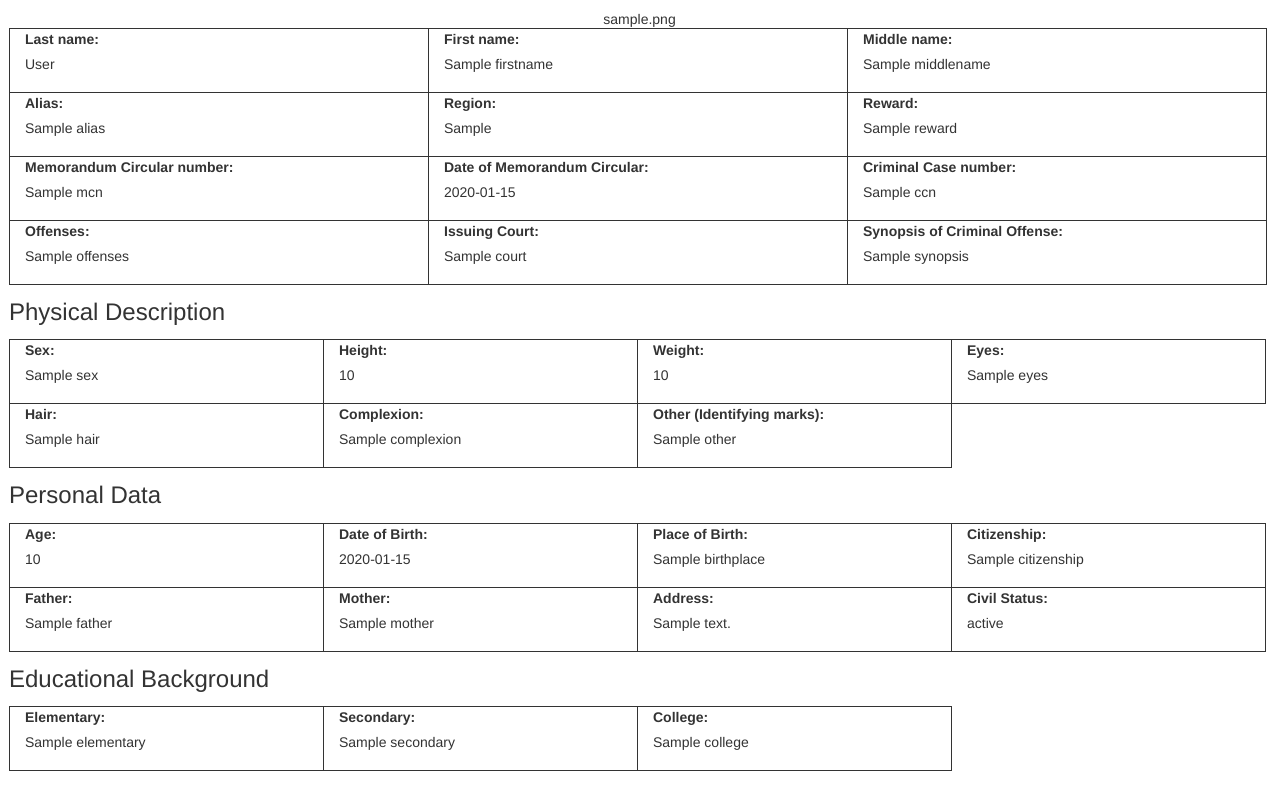
After one commit to icrime2k17/icrimeweb, a CodeIgniter app: the page made by application/views/Admin/Wanted/PrintView/Index.php in a window 1280 px wide. The commit adds this page. Run offline with CodeIgniter, Linux system fonts and the light colour scheme; tables that the repository leaves empty hold one stand-in row (values such as "Sample post"); the template is opened without the code that fills it: most values are stand-ins (such as "Sample title", 1, 10 or a date in 2020).

Commit message:
viewing and printing of wanted - done

```diff
--- /dev/null
+++ b/application/views/Admin/Wanted/PrintView/Index.php
@@ -0,0 +1,208 @@
+<html>
+    <head>
+        <title>
+            <?php echo $lastname.'_'.$firstname; ?>
+        </title>
+        <link rel="stylesheet" type="text/css" href="/css/bootstrap.min.css">
+        <style>
+            body
+            {
+                padding: 10px;
+            }
+
+            .form-group
+            {
+                margin-bottom: 0;
+                border: 1px solid;
+                display: table-cell;
+                min-height: 65px;
+            }
+
+            div
+            {
+                margin-top:-1px;
+                margin-left: -1px;
+            }
+
+            label
+            {
+                display: block;
+            }
+
+            h3
+            {
+                margin: 15px 0;
+            }
+
+            .sub-txt
+            {
+                font-weight: 20px;
+            }
+
+            .no-gutter
+            {
+                padding-left: 0;
+                padding-right: 0;
+            }
+
+            .txt-centered
+            {
+                text-align: center;
+            }
+
+            img
+            {
+                max-width: 250px;
+                margin: 20px 0;
+            }
+
+
+            @media print {
+                html,
+                body {
+                    width: 1000px !important;
+                }
+
+                .hidden{display:none;visibility:hidden}
+                .visible-phone{display:none!important}
+                .visible-tablet{display:none!important}
+                .hidden-desktop{display:none!important}
+                .visible-desktop{display:inherit!important}
+            }
+        </style>
+    </head>
+    <body onload="window.print()">
+        <div class="txt-centered">
+            <?php echo $image; ?>
+        </div>
+        <div class="form-group col-xs-4">
+            <label for="">Last name:</label>
+            <?php echo $lastname; ?>
+        </div>
+        <div class="form-group col-xs-4">
+            <label for="">First name:</label>
+            <?php echo $firstname; ?>
+        </div>
+        <div class="form-group col-xs-4">
+            <label for="">Middle name:</label>
+            <?php echo $middlename; ?>
+        </div>
+        <div class="form-group col-xs-4">
+            <label for="">Alias:</label>
+            <?php echo $alias; ?>
+        </div>
+        <div class="form-group col-xs-4">
+            <label for="">Region:</label>
+            <?php echo $region_caption; ?>
+        </div>
+        <div class="form-group col-xs-4">
+            <label for="">Reward:</label>
+            <?php echo $reward; ?>
+        </div>
+        <div class="form-group col-xs-4">
+            <label for="">Memorandum Circular number:</label>
+            <?php echo $mcn; ?>
+        </div>
+        <div class="form-group col-xs-4">
+            <label for="">Date of Memorandum Circular:</label>
+            <?php echo $mcdate; ?>
+        </div>
+        <div class="form-group col-xs-4">
+            <label for="">Criminal Case number:</label>
+            <?php echo $ccn; ?>
+        </div>
+        <div class="form-group col-xs-4">
+            <label for="">Offenses:</label>
+            <?php echo $offenses; ?>
+        </div>
+        <div class="form-group col-xs-4">
+            <label for="">Issuing Court:</label>
+            <?php echo $court; ?>
+        </div>
+        <div class="form-group col-xs-4">
+            <label for="">Synopsis of Criminal Offense:</label>
+            <?php echo $synopsis; ?>
+        </div>
+        <div class="col-xs-12 no-gutter">
+            <h3>Physical Description</h3>
+        </div>
+        <div class="form-group col-xs-3">
+            <label for="">Sex:</label>
+            <?php echo $sex; ?>
+        </div>
+        <div class="form-group col-xs-3">
+            <label for="">Height:</label>
+            <?php echo $height; ?>
+        </div>
+        <div class="form-group col-xs-3">
+            <label for="">Weight:</label>
+            <?php echo $weight; ?>
+        </div>
+        <div class="form-group col-xs-3">
+            <label for="">Eyes:</label>
+            <?php echo $eyes; ?>
+        </div>
+        <div class="form-group col-xs-3">
+            <label for="">Hair:</label>
+            <?php echo $hair; ?>
+        </div>
+        <div class="form-group col-xs-3">
+            <label for="">Complexion:</label>
+            <?php echo $complexion; ?>
+        </div>
+        <div class="form-group col-xs-3">
+            <label for="">Other (Identifying marks):</label>
+            <?php echo $other; ?>
+        </div>
+        <div class="col-xs-12 no-gutter">
+            <h3>Personal Data</h3>
+        </div>
+        <div class="form-group col-xs-3">
+            <label for="">Age:</label>
+            <?php echo $age; ?>
+        </div>
+        <div class="form-group col-xs-3">
+            <label for="">Date of Birth:</label>
+            <?php echo $birthdate; ?>
+        </div>
+        <div class="form-group col-xs-3">
+            <label for="">Place of Birth:</label>
+            <?php echo $birthplace; ?>
+        </div>
+        <div class="form-group col-xs-3">
+            <label for="">Citizenship:</label>
+            <?php echo $citizenship; ?>
+        </div>
+        <div class="form-group col-xs-3">
+            <label for="">Father:</label>
+            <?php echo $father; ?>
+        </div>
+        <div class="form-group col-xs-3">
+            <label for="">Mother:</label>
+            <?php echo $mother; ?>
+        </div>
+        <div class="form-group col-xs-3">
+            <label for="">Address:</label>
+            <?php echo $address; ?>
+        </div>
+        <div class="form-group col-xs-3">
+            <label for="">Civil Status:</label>
+            <?php echo $civilstatus; ?>
+        </div>
+        <div class="col-xs-12 no-gutter">
+            <h3>Educational Background</h3>
+        </div>
+        <div class="form-group col-xs-3">
+            <label for="">Elementary:</label>
+            <?php echo $elementary; ?>
+        </div>
+        <div class="form-group col-xs-3">
+            <label for="">Secondary:</label>
+            <?php echo $secondary; ?>
+        </div>
+        <div class="form-group col-xs-3">
+            <label for="">College:</label>
+            <?php echo $college; ?>
+        </div>
+    </body>
+</html>
--- a/application/views/Admin/Wanted/WantedList.php
+++ b/application/views/Admin/Wanted/WantedList.php
@@ -7,6 +7,7 @@ echo "
     <td>$offenses</td>
     <td>$reward</td>
     <td>
+        <a class='action-link print_record' data-id='$id'><i class='fa fa-print' aria-hidden='true'></i></a>
         <a class='action-link edit_record' data-id='$id'><i class='fa fa-pencil-square-o' aria-hidden='true'></i></a>
         <a class='action-link delete_record' data-id='$id'><i class='fa fa-trash-o' aria-hidden='true'></i></a>
     </td>
--- a/js/script.js
+++ b/js/script.js
@@ -264,6 +264,12 @@ $(document).ready(function()
         var id = $(this).attr("data-id");
         //window.location.href = '/admin/PrintBlotter/'+id;
         window.open('/admin/PrintBlotter/'+id,'_blank','Print-Window');
+    });
+
+    $('.wanted-list-form').on("click",".print_record",function(){
+        var id = $(this).attr("data-id");
+        //window.location.href = '/admin/PrintBlotter/'+id;
+        window.open('/admin/PrintWanted/'+id,'_blank','Print-Window');
     });
 
     $("#wantedform").submit(function(){
```
Also changed, not shown: application/controllers/Admin.php (+28 -0 lines), application/models/AdminModel.php (+16 -0 lines).
